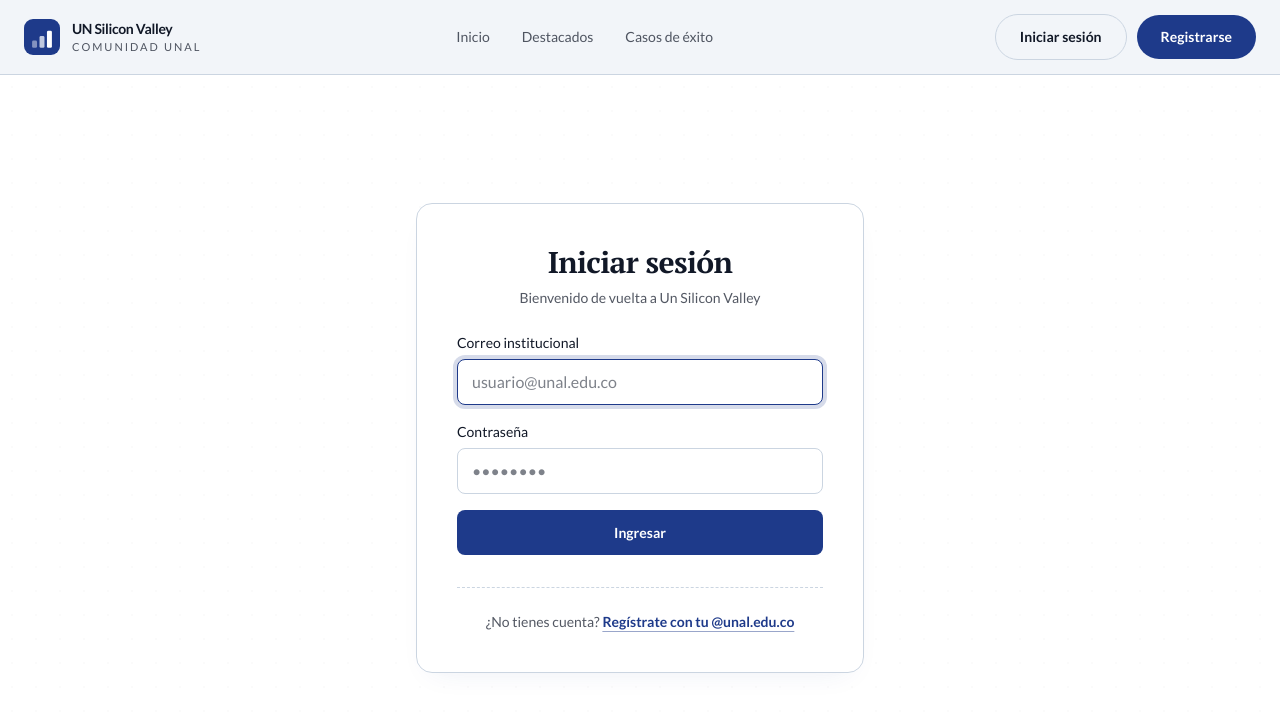
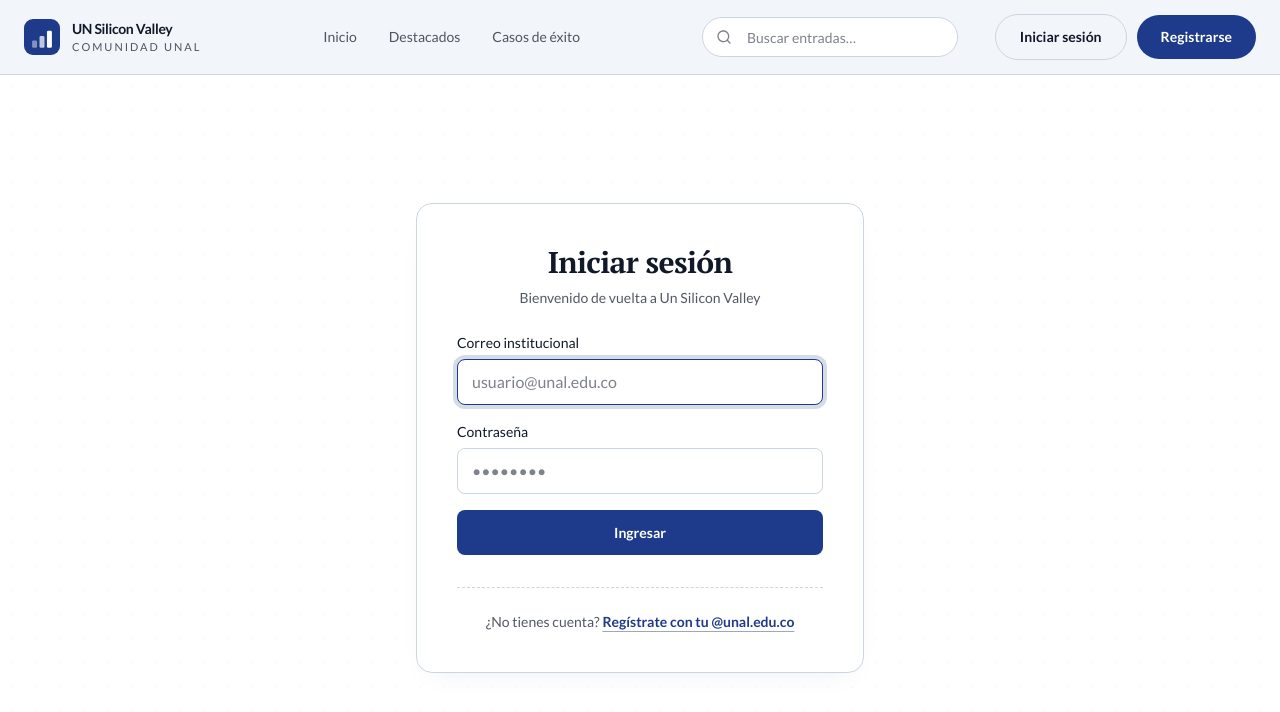
Before and after one commit to FabianEspitia-it/ingesoft-2, a Next.js app in the folder frontend/un-sillicon-valley/: page /login in a window 1280 px wide. Shown: the top 712 px of the page. Built offline with nearby package versions, Linux system fonts and the light colour scheme; no server answers.

Commit message:
fix searchbar in default variant

```diff
--- a/frontend/un-sillicon-valley/components/layout/Header.tsx
+++ b/frontend/un-sillicon-valley/components/layout/Header.tsx
@@ -182,6 +182,7 @@ export function Header({ variant = "default", activePath, disable = false }: Hea
     effectiveVariant === "marketing";
 
   const showSearch =
+    effectiveVariant === "default" ||
     effectiveVariant === "marketing";
 
   useEffect(() => {
```
